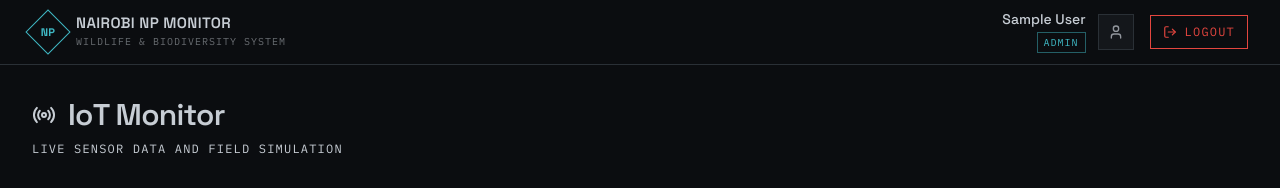
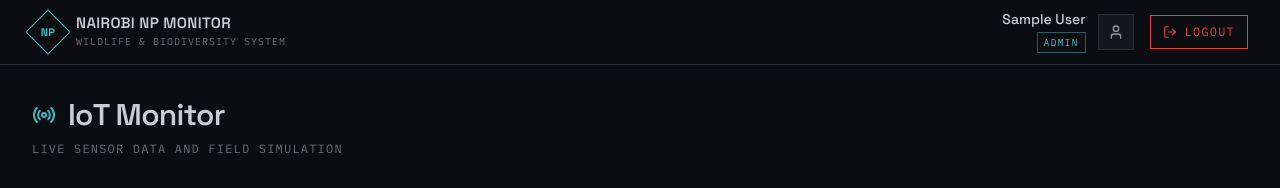
Before and after one commit to timovibes/final-wildlife-monitoring, a React (Create React App) app in the folder frontend/: page /admin/iot in a window 1280 px wide. Shown: the top 188 px of the page. Built offline with nearby package versions, Linux system fonts and the light colour scheme; no server answers; sample sign-in values are in the browser's storage.

Commit message:
style: apply dark-ops tokens to IoTMonitor

```diff
--- a/frontend/src/components/admin/IoTMonitor.jsx
+++ b/frontend/src/components/admin/IoTMonitor.jsx
@@ -8,16 +8,16 @@ const IoTMonitor = () => {
   const user = authService.getCurrentUser();
 
   return (
-    <div className="min-h-screen bg-bush text-bone font-body">
+    <div className="min-h-screen bg-ops text-steel font-body">
       <Navbar user={user} />
 
       <div className="max-w-7xl mx-auto px-4 sm:px-6 lg:px-8 py-8">
         <div className="mb-8">
           <h1 className="font-display text-3xl font-semibold flex items-center gap-3">
-            <Radio className="h-6 w-6 text-ochre" />
+            <Radio className="h-6 w-6 text-cyan" />
             IoT Monitor
           </h1>
-          <p className="mt-2 font-mono text-xs uppercase tracking-widest text-bone/50">
+          <p className="mt-2 font-mono text-xs uppercase tracking-widest text-steel/50">
             Live sensor data and field simulation
           </p>
         </div>
```
